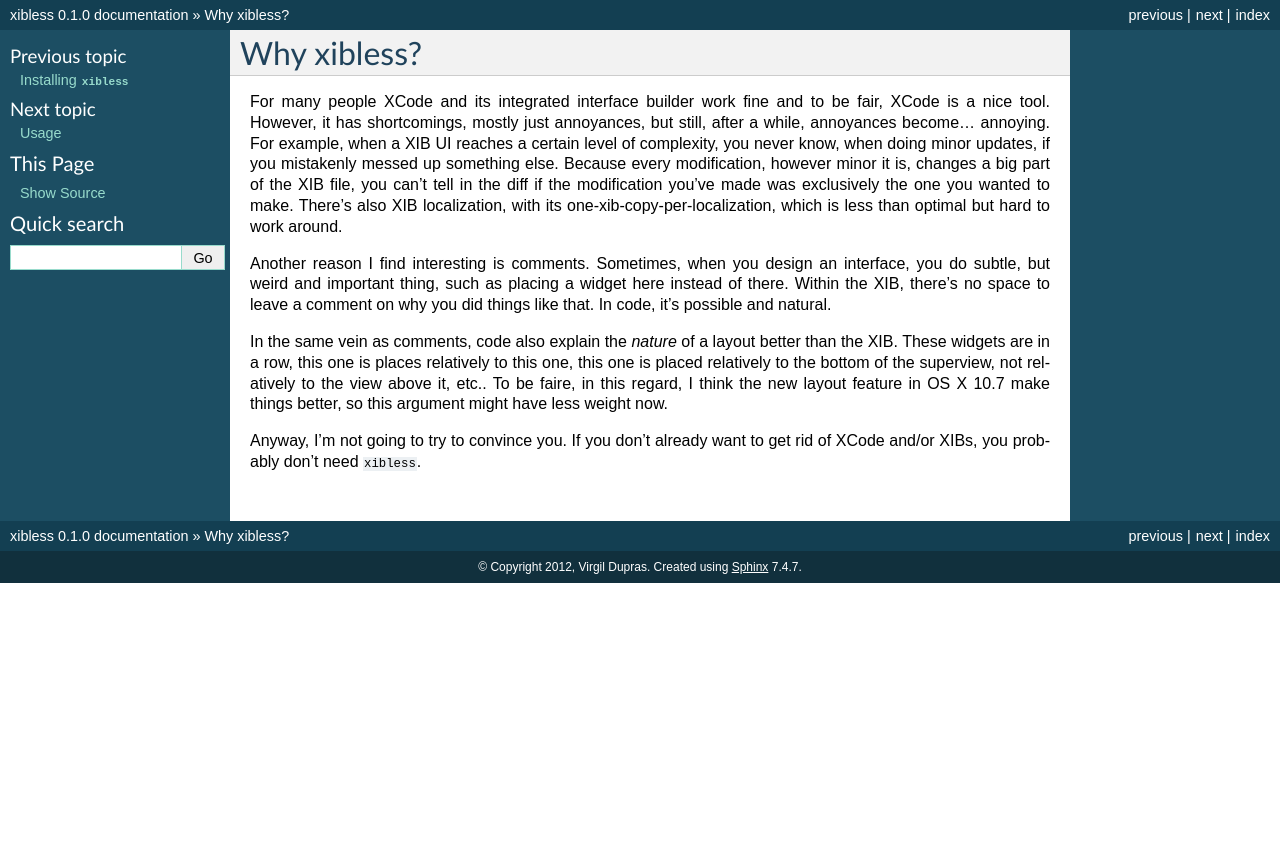
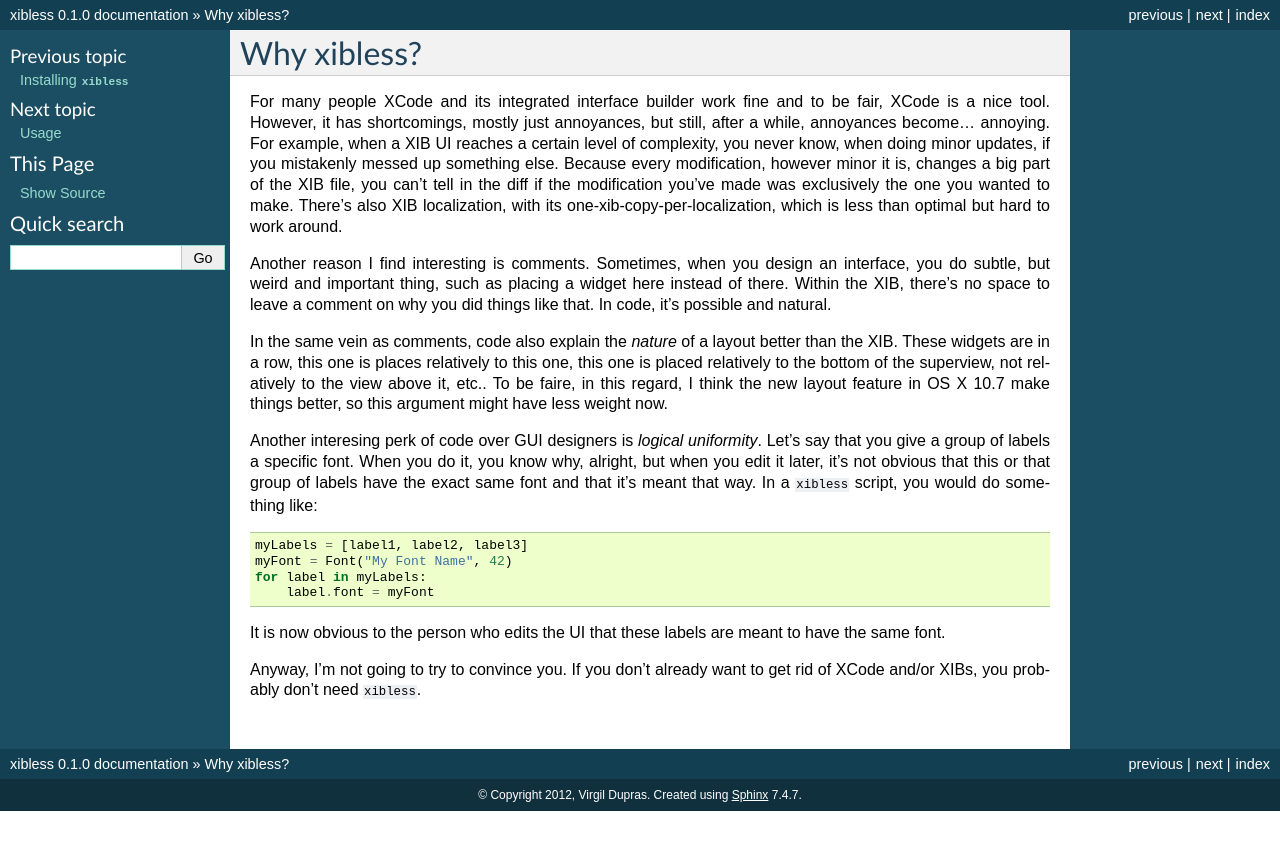
Before and after one commit to hsoft/xibless, a Sphinx documentation site: the page built from docs/why_xibless.rst, in a window 1280 px wide. Shown: the top 850 px of the page. Built offline with Sphinx 7.4.7, drawn with Linux system fonts in a browser that asks for light colours.

Commit message:
Updated the "Why Xibless" page.

```diff
--- a/docs/why_xibless.rst
+++ b/docs/why_xibless.rst
@@ -22,5 +22,17 @@ the bottom of the superview, not relatively to the view above it, etc.. To be fa
 regard, I think the new layout feature in OS X 10.7 make things better, so this argument might have
 less weight now.
 
+Another interesing perk of code over GUI designers is *logical uniformity*. Let's say that you give
+a group of labels a specific font. When you do it, you know why, alright, but when you edit it
+later, it's not obvious that this or that group of labels have the exact same font and that it's
+meant that way. In a ``xibless`` script, you would do something like::
+
+    myLabels = [label1, label2, label3]
+    myFont = Font("My Font Name", 42)
+    for label in myLabels:
+        label.font = myFont
+
+It is now obvious to the person who edits the UI that these labels are meant to have the same font.
+
 Anyway, I'm not going to try to convince you. If you don't already want to get rid of XCode
 and/or XIBs, you probably don't need ``xibless``.
```
